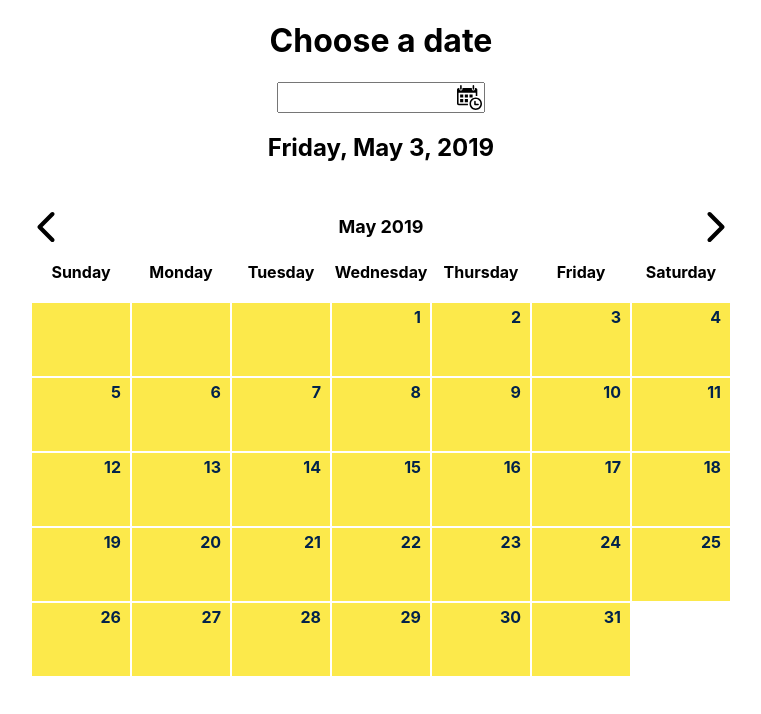
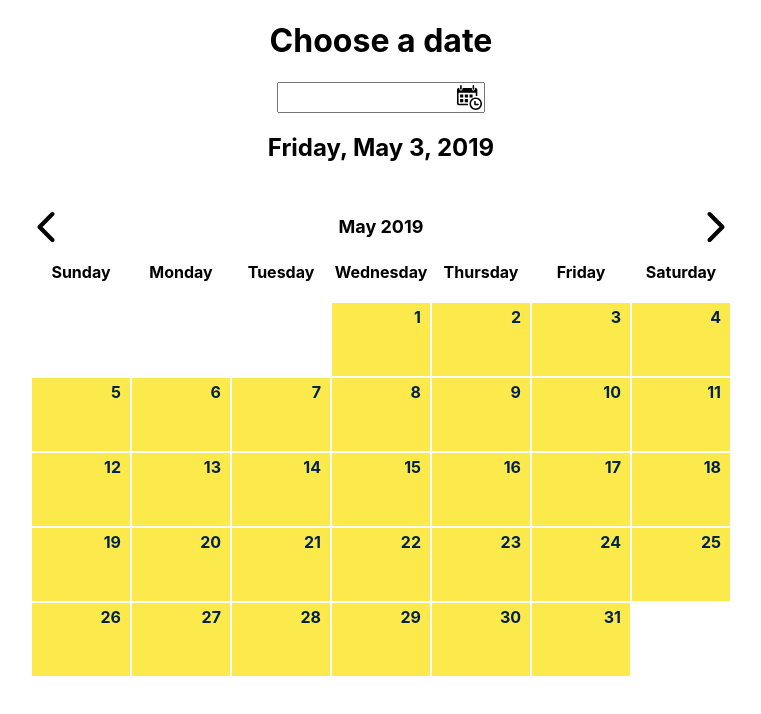
Before and after one commit to AlanaFarkas/date-picker, a React (Create React App) app: page / in a window 1280 px wide. Both pictures are taken after a click on the picture 728 px from the left and 97 px from the top of the page. Shown: the top 714 px of the page, without its empty margins (259-1020 px from the left). Built offline with nearby package versions, Linux system fonts and the light colour scheme.

Commit message:
fix: adds number props to DateCells

```diff
--- a/src/App.js
+++ b/src/App.js
@@ -2,7 +2,7 @@ import React, { Component } from 'react';
 import calendarIcon from './assets/calendar_icon.svg';
 import Input from './Input'
 import styled from 'styled-components';
-import CalendarContainer from './CalendarContainer';
+import Calendar from './Calendar';
 
 export default class App extends Component {
 
@@ -24,7 +24,7 @@ export default class App extends Component {
     }
 
     return (
-      <CalendarContainer />
+      <Calendar />
     );
 
   }
--- a/src/CalendarContainer.js
+++ b/src/Calendar.js
@@ -5,7 +5,7 @@ import { whatDateDoesTheMonthStartOn, createWeeks, createDateObjectFromSelectedD
 import PrevArrow from './assets/l_arrow.svg'
 import NextArrow from './assets/r_arrow.svg'
 
-export default class CalendarContainer extends Component {
+export default class Calendar extends Component {
 
     state = {
         year: new Date().getFullYear(),
@@ -64,7 +64,7 @@ export default class CalendarContainer extends Component {
 
     renderCalendarWeeks() {
         const { year, monthDigit, displayedDates } = this.state;
-        const { calendarWeeks } = this.props;
+        const { calendarWeeks, number } = this.props;
         let dates = [];
 
         for(var i = 1; i < displayedDates + 1; i++) {
@@ -80,7 +80,7 @@ export default class CalendarContainer extends Component {
             return (
                 <Days key={i}>
                     {week.map((number, i) =>
-                    <DateCells dates={calendarWeeks} onClick={() => this.handleSelectDate(number)} key={i}><DateDigit>{number}</DateDigit></DateCells> )}
+                        <DateCells number={number} dates={calendarWeeks} onClick={() => this.handleSelectDate(number)} key={i}><DateDigit>{number}</DateDigit></DateCells> )}
                 </Days>
             );
         });
@@ -112,8 +112,7 @@ export default class CalendarContainer extends Component {
                 <HeaderDate>
                     {this.renderChosenDate()}
                 </HeaderDate>
-                <Calendar>
-                    <CalendarTable>
+                <CalendarContainer>
                     <CalendarHeader>
                         <PrevArrowImage onClick={this.handlePrev} src={PrevArrow} />
                         <CalendarMonthYear>{displayedMonth} {year}</CalendarMonthYear>
@@ -121,8 +120,7 @@ export default class CalendarContainer extends Component {
                     </CalendarHeader>
                     <Weekdays>{this.renderDaysOfTheWeek()}</Weekdays>
                     {this.renderCalendarWeeks()}
-                    </CalendarTable>
-                </Calendar>
+                </CalendarContainer>
             </React.Fragment>
         )
     }
@@ -132,14 +130,10 @@ export default class CalendarContainer extends Component {
 const HeaderDate = styled.div`
 `;
 
-const Calendar = styled.div`
+const CalendarContainer = styled.div`
     width: 700px;
     padding: 20px;
     margin: 30px auto 0;
-`;
-
-const CalendarTable = styled.div`
-    width: 100%;
 `;
 
 const PrevArrowImage = styled.img`
@@ -152,7 +146,8 @@ const NextArrowImage = styled(PrevArrowImage)`
 `;
 
 const CalendarHeader = styled.div`
-    margin-bottom: 20px;    display: flex;
+    margin-bottom: 20px;
+    display: flex;
     flex-direction: row;
     justify-content: space-between;
     align-items: center;
@@ -180,16 +175,16 @@ const DaysOfTheWeek = styled.div`
 `;
 
 const DateCells = styled.div`
-  background-color: ${props => props.children != null ? '#fce94b;' : '#ffffff;'}
+  background-color: ${props => props.number != null ? '#fce94b;' : '#ffffff;'}
   color: #01224b;
   font-weight: bold;
   box-shadow:inset 0px 0px 0px 1px #ffffff;
   width: 100px;
   height: 75px;
-  cursor: ${props => props.children != null && 'pointer;'}
+  cursor: ${props => props.number != null && 'pointer;'}
   transition: background-color 0.25s, color 0.25s;
   &:hover {
-    background-color: ${props => props.children != null ? '#01224b;' : '#ffffff;'}
+    background-color: ${props => props.number != null ? '#01224b;' : '#ffffff;'}
     color: #ffffff;
   }
 `;
```
Lines whose indentation alone changed are shown as unchanged.
